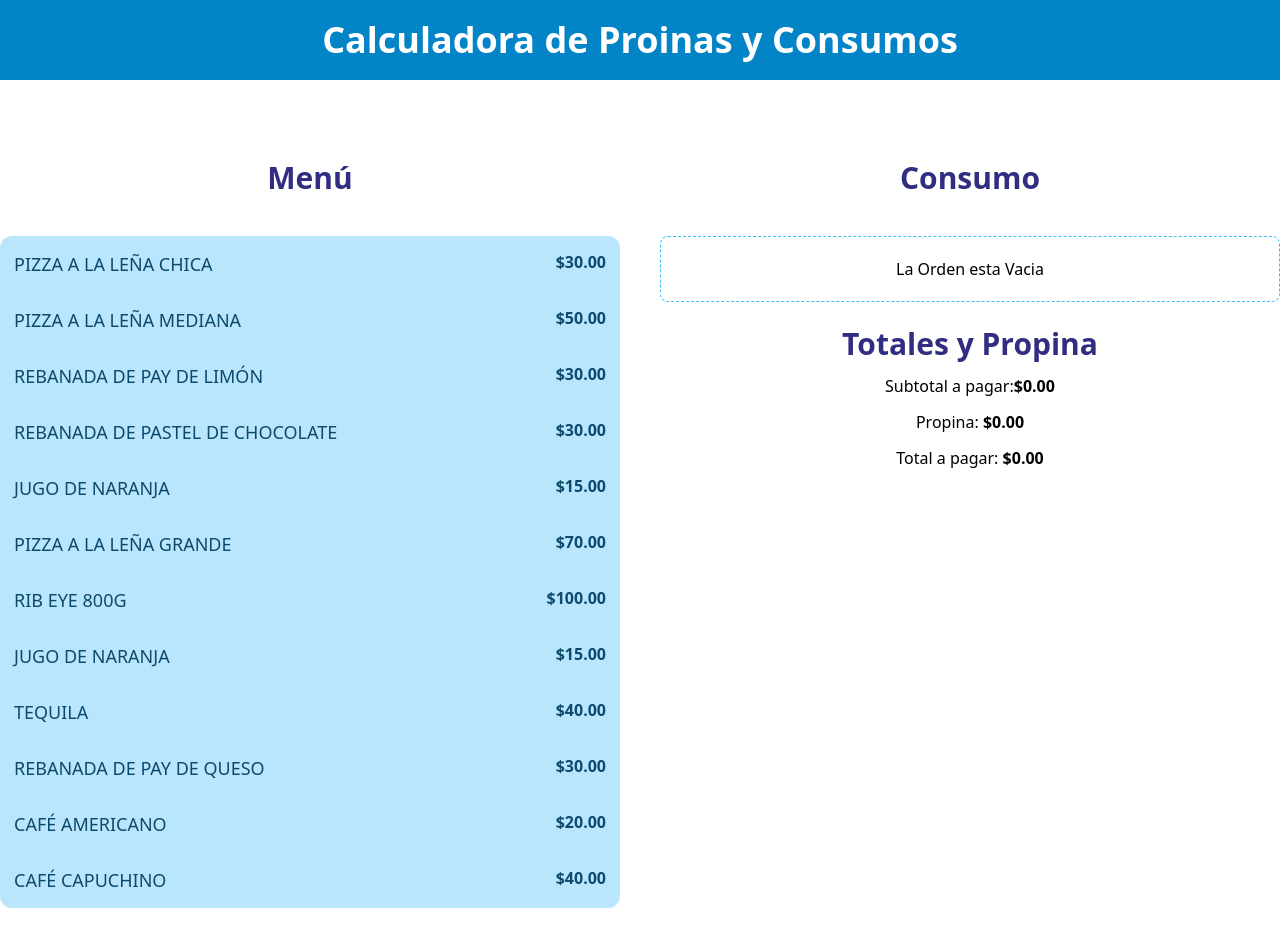
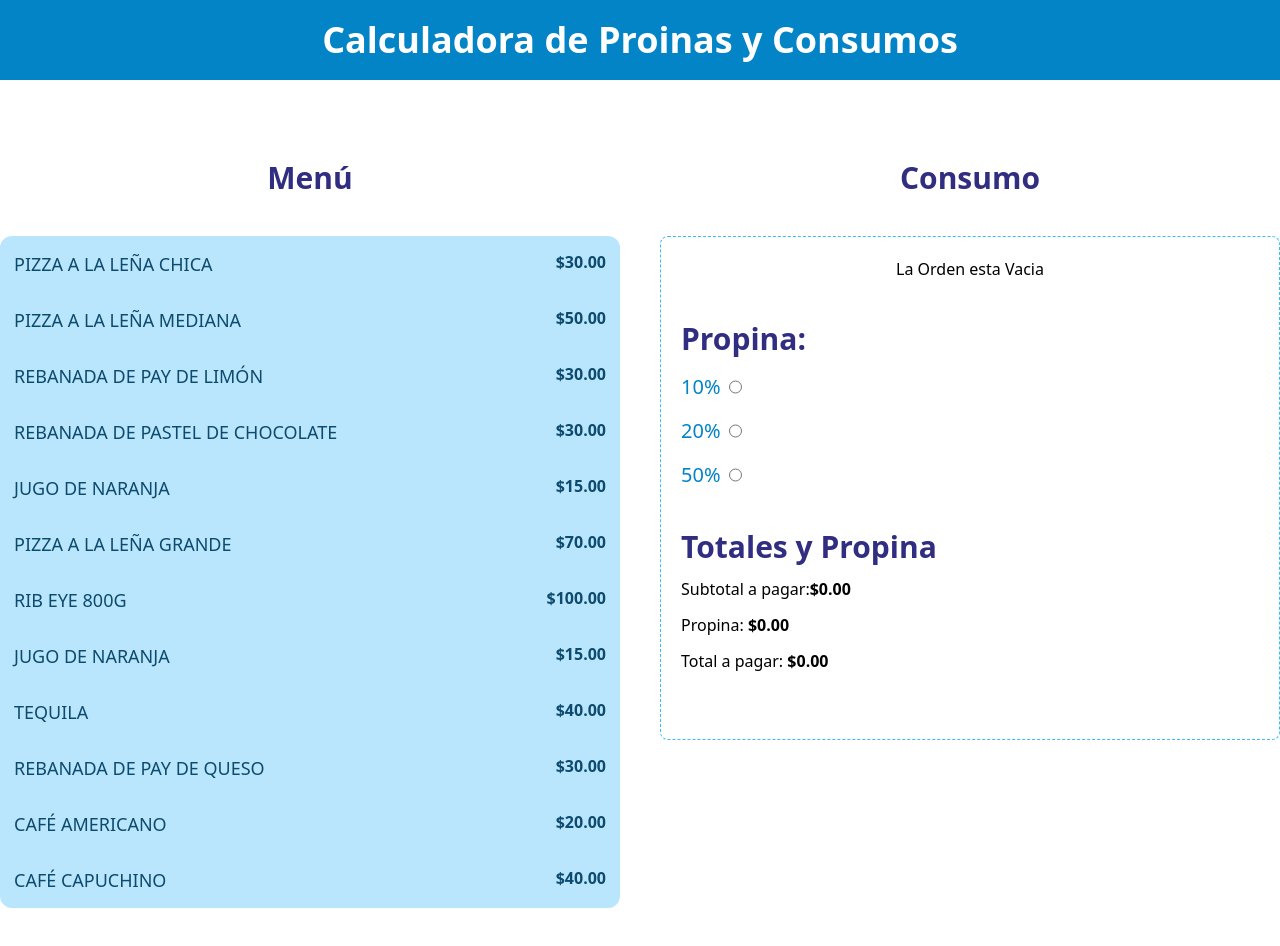
Before and after one commit to Jair-vet/Calculadora-Propinas, a React (Vite) app: page / in a window 1280 px wide. Shown: the top 946 px of the page. Built offline with nearby package versions, Linux system fonts and the light colour scheme.

Commit message:
Agregamos la Propina

```diff
--- a/src/App.tsx
+++ b/src/App.tsx
@@ -3,11 +3,12 @@ import { OrderContents } from "./components/OrderContents";
 import { menuItems } from './data/db';
 import useOrder from "./hooks/useOrder";
 import { OrderTotal } from './components/OrderTotal';
+import { TipPercentageForm } from "./components/TipPercentageForm";
 
 
 function App() {
 
-  const { addItem, order, removeItem } = useOrder()
+  const {  order, tip, setTip, addItem, removeItem, placeOrder } = useOrder()
 
   return (
     <>
@@ -34,14 +35,23 @@ function App() {
         {/* Order Content */}
         <div className="md:mt-0 mt-10">
           <h2 className="text-3xl font-black text-center text-indigo-900 ">Consumo</h2>
+
+          <div className="mt-10 border border-sky-400 border-dashed p-5 rounded-lg space-y-10">
             <OrderContents
               order={order}
               removeItem={removeItem}
             />
 
+
+            <TipPercentageForm
+              setTip={setTip}
+              tip={tip}
+            />
+
             <OrderTotal
               order={order}
             />
+          </div>
 
         </div>
       </main>
--- a/src/components/OrderContents.tsx
+++ b/src/components/OrderContents.tsx
@@ -8,7 +8,7 @@ type OrderContentsProps = {
 
 export const OrderContents = ({order, removeItem} : OrderContentsProps) => {
   return (
-    <div className="mt-10 border border-sky-400 border-dashed p-5 rounded-lg space-y-10">
+    <div>
         <div className="space-y-3">
             {order.length === 0
                 ? <p className="text-center">La Orden esta Vacia</p>
--- a/src/components/OrderTotal.tsx
+++ b/src/components/OrderTotal.tsx
@@ -14,14 +14,15 @@ export const OrderTotal = ({order} : OrderTotalProps) => {
   return (
     <>
         <div className="space-y-3 mt-6">
-            <h2 className="text-3xl font-black text-center text-indigo-900 ">Totales y Propina</h2>
-            <p className="text-center">Subtotal a pagar:
+            <h2 className="text-3xl font-black md:text-left text-center text-indigo-900 ">Totales y Propina</h2>
+
+            <p className="text-center md:text-left ">Subtotal a pagar:
                 <span className="font-bold">{ formatCurrency(subTotalAmount) }</span>
             </p>
-            <p className="text-center">Propina:
+            <p className="text-center md:text-left ">Propina:
                 <span className="font-bold"> $0.00</span>
             </p>
-            <p className="text-center">Total a pagar:
+            <p className="text-center md:text-left ">Total a pagar:
                 <span className="font-bold"> $0.00</span>
             </p>
         </div>
--- /dev/null
+++ b/src/components/TipPercentageForm.tsx
@@ -0,0 +1,48 @@
+import type { Dispatch, SetStateAction } from "react"
+
+const tipOptions = [
+    {
+      id: 'tip-10',
+      value: .10,
+      label: '10%'
+    },
+    {
+      id: 'tip-20',
+      value: .20,
+      label: '20%'
+    },
+    {
+      id: 'tip-50',
+      value: .50,
+      label: '50%'
+    },
+]
+
+type TipPercentageFormProps = {
+    setTip: Dispatch<SetStateAction<number>>,
+    tip: number
+}
+
+export const TipPercentageForm = ({setTip, tip} : TipPercentageFormProps) => {
+  return (
+    <div>
+        <h3 className="text-3xl font-black md:text-left text-center text-indigo-900 mt-5">Propina:</h3>
+        <form>
+            {tipOptions.map(tipOption => (
+                <div key={tipOption.id} className="flex md:justify-start justify-center mt-4 gap-2 text-xl text-sky-600">
+                    <label htmlFor={tipOption.id}>{tipOption.label}</label>
+                    <input
+                      id={tipOption.id}
+                      type="radio"
+                      name="tip"
+                      className="text-sky-500 bg-sky-100"
+                      value={tipOption.value}
+                      onChange={ e => setTip(+e.target.value)}
+                      checked={tipOption.value === tip}
+                    />
+                </div>
+            ))}
+        </form>
+    </div>
+  )
+}
--- a/src/hooks/useOrder.ts
+++ b/src/hooks/useOrder.ts
@@ -4,6 +4,7 @@ import type { MenuItem, OrderItem } from '../types';
 
 export default function useOrder() {
     const [order, setOrder] = useState<OrderItem[]>([])
+    const [tip, setTip] = useState(0)
 
     const addItem = (item : MenuItem) => {
 
@@ -28,10 +29,18 @@ export default function useOrder() {
 
     }
 
+    const placeOrder = () => {
+        setOrder([])
+        setTip(0)
+    }
+
 
     return {
         addItem,
         order,
-        removeItem
+        removeItem,
+        placeOrder,
+        setTip,
+        tip
     }
 }
```
Lines whose indentation alone changed are shown as unchanged.
